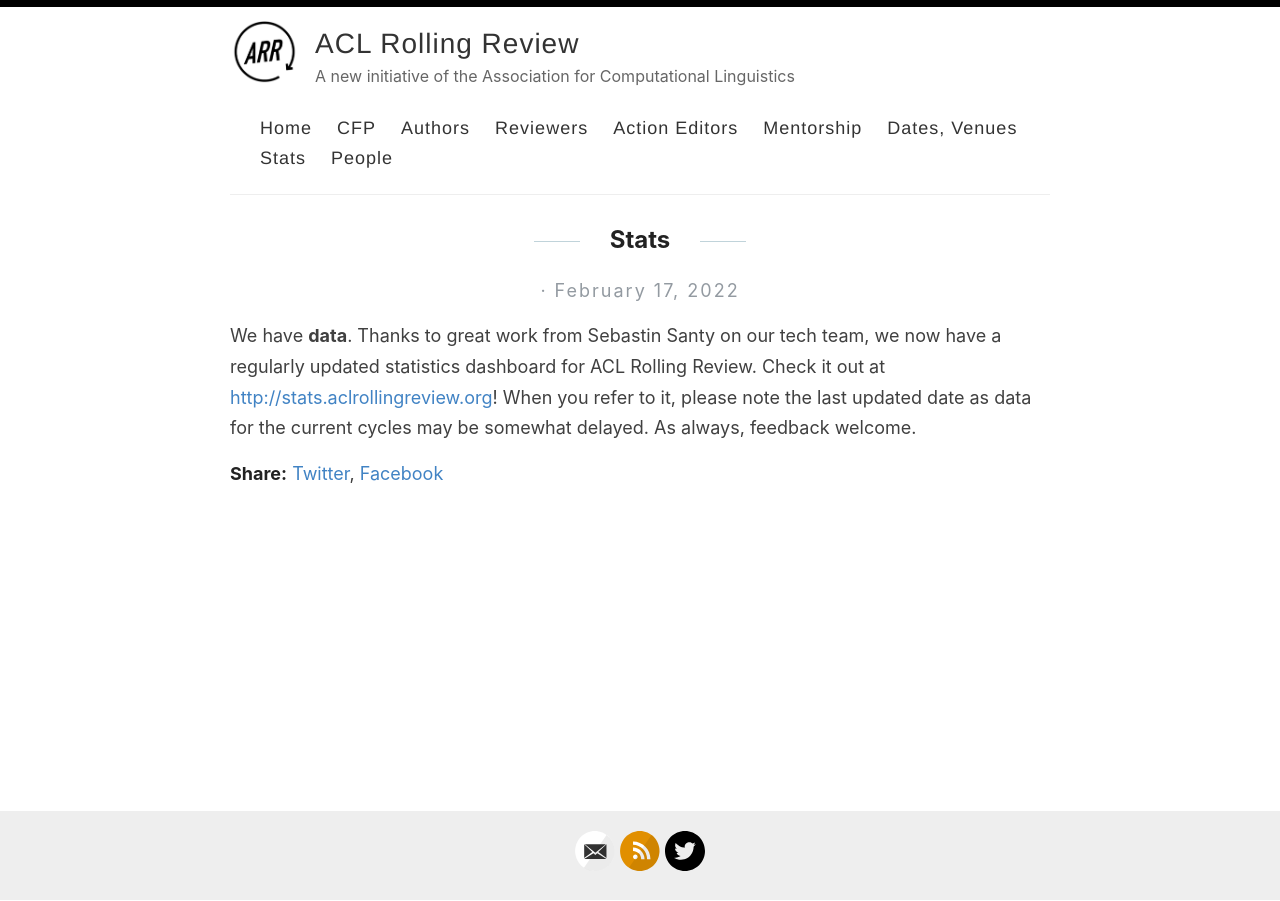
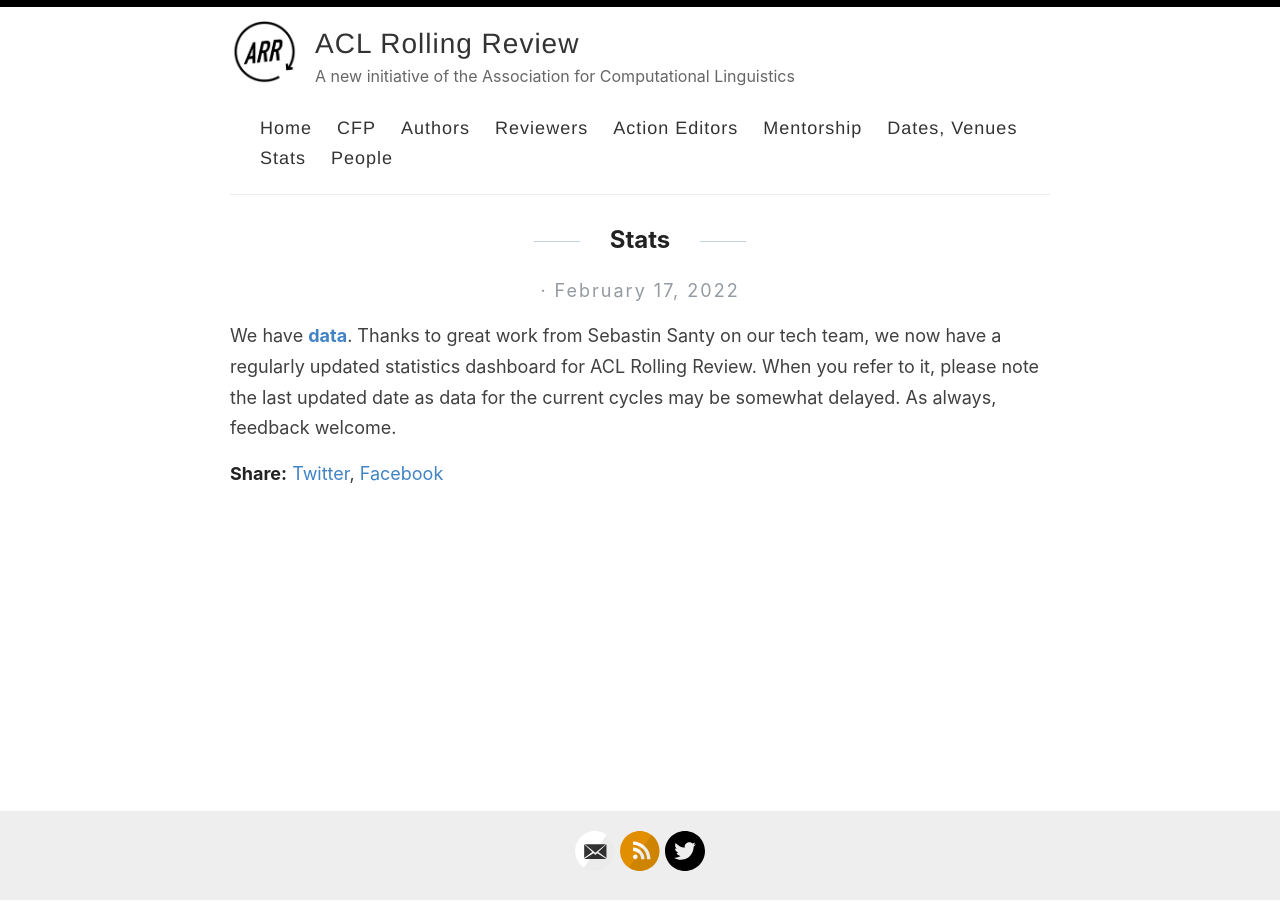
Before and after one commit to amitmerchant1990/reverie, a Jekyll site: the page built from _posts/2022-02-17-stats.md, in a window 1280 px wide. Built offline with Jekyll 4.4.1, drawn with Linux system fonts in a browser that asks for light colours; our own code applies the rules of GitHub Pages for plain Markdown files.

Commit message:
Update 2022-02-17-stats.md

```diff
--- a/_posts/2022-02-17-stats.md
+++ b/_posts/2022-02-17-stats.md
@@ -1 +1 @@
-We have **data**. Thanks to great work from Sebastin Santy on our tech team, we now have a regularly updated statistics dashboard for ACL Rolling Review. Check it out at [http://stats.aclrollingreview.org](http://stats.aclrollingreview.org)! When you refer to it, please note the last updated date as data for the current cycles may be somewhat delayed. As always, feedback welcome.
+We have [**data**](http://stats.aclrollingreview.org). Thanks to great work from Sebastin Santy on our tech team, we now have a regularly updated statistics dashboard for ACL Rolling Review. When you refer to it, please note the last updated date as data for the current cycles may be somewhat delayed. As always, feedback welcome.
```
